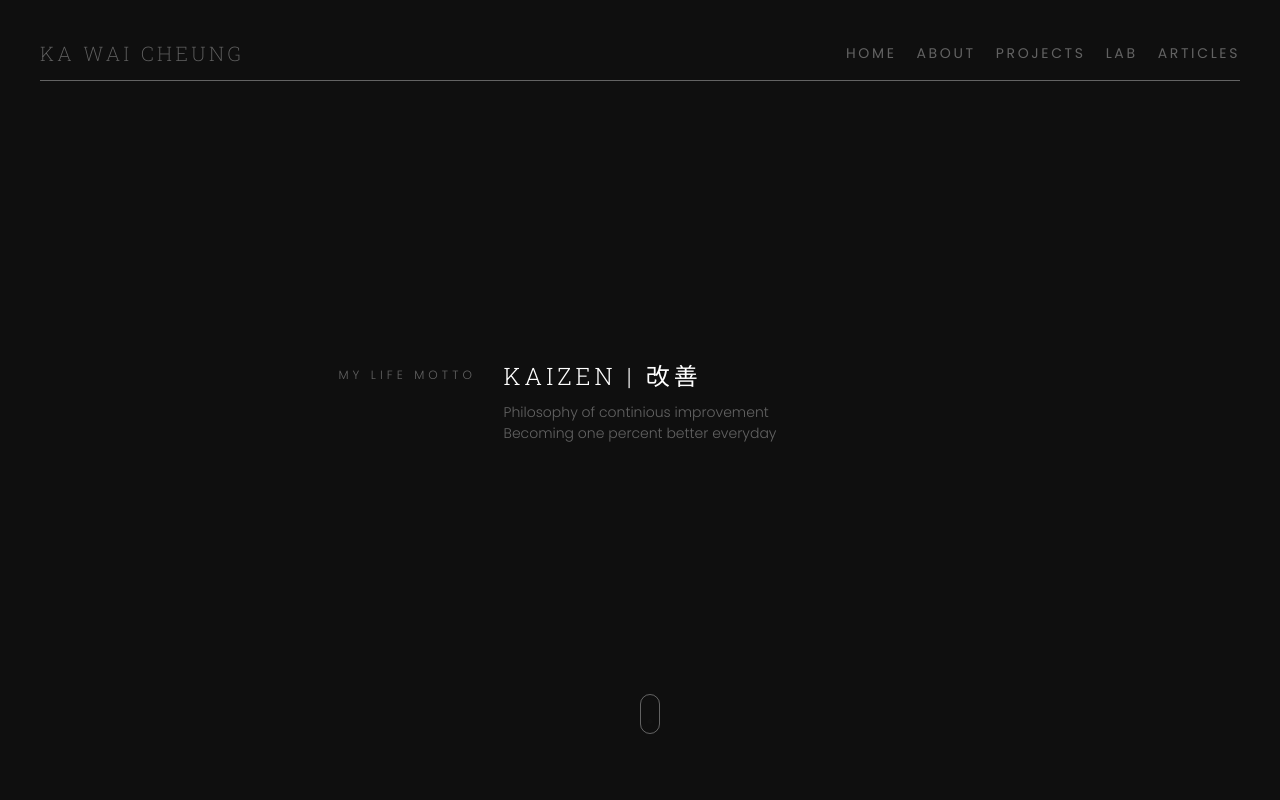
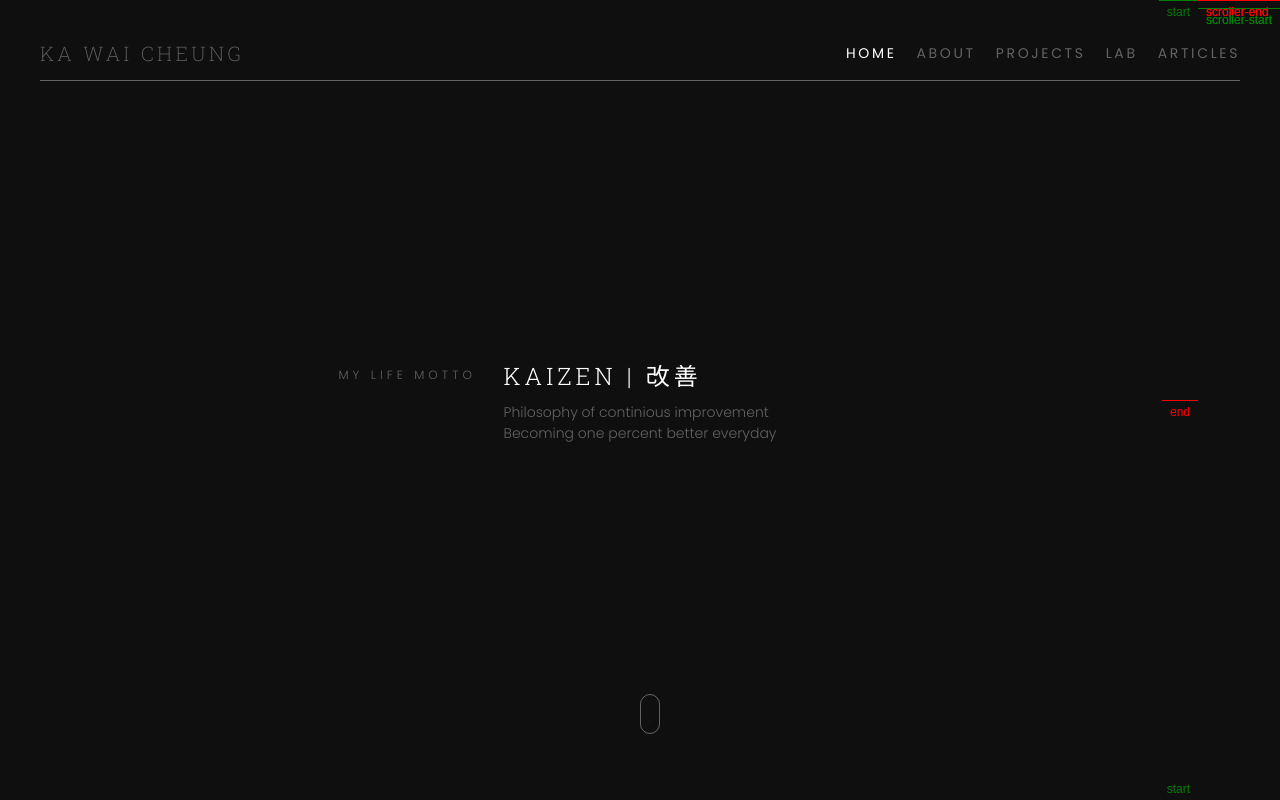
Before and after one commit to Cheung-KaWai/cheungkawai, a React (Vite) app: page / in a window 1280 px wide. Built offline with nearby package versions, Linux system fonts and the light colour scheme.

Commit message:
Add highlight functionality navbar

```diff
--- a/src/components/About/About.jsx
+++ b/src/components/About/About.jsx
@@ -2,5 +2,5 @@ import React from "react";
 import { WrapperSection } from "../Layout/WrapperSection";
 
 export const About = () => {
-  return <WrapperSection>About</WrapperSection>;
+  return <WrapperSection className="aboutSection">About</WrapperSection>;
 };
--- a/src/components/Landing/Header.jsx
+++ b/src/components/Landing/Header.jsx
@@ -55,7 +55,7 @@ const Line = styled.span`
 
 const NavigationBar = styled.nav`
   z-index: 1;
-  position: absolute;
+  position: fixed;
   width: 100vw;
   padding: 4rem;
   background-color: ${colors.primary};
--- a/src/components/Layout/WrapperSection.jsx
+++ b/src/components/Layout/WrapperSection.jsx
@@ -2,8 +2,8 @@ import React from "react";
 import styled from "styled-components";
 import { colors } from "../../features/Theme/Theme";
 
-export const WrapperSection = ({ children }) => {
-  return <Wrapper>{children}</Wrapper>;
+export const WrapperSection = ({ children, ...props }) => {
+  return <Wrapper {...props}>{children}</Wrapper>;
 };
 
 const Wrapper = styled.section`
@@ -11,6 +11,6 @@ const Wrapper = styled.section`
   height: 100vh;
   background-color: ${colors.primary};
   padding: 10rem 4rem 4rem 4rem;
+  position: relative;
   scroll-snap-align: start;
-  position: relative;
 `;
--- a/src/features/Navigation/NavItem.jsx
+++ b/src/features/Navigation/NavItem.jsx
@@ -1,15 +1,18 @@
 import React from "react";
 import styled from "styled-components";
 import { useCursorStore } from "../../store/cursorStore";
+import { useNavigationStore } from "../../store/navigationStore";
 import { colors, fonts } from "../Theme/Theme";
 
-export const NavItem = ({ children }) => {
+export const NavItem = ({ children, link }) => {
   const updateCursor = useCursorStore((store) => store.update);
+  const highlight = useNavigationStore((store) => store[link]);
 
   return (
     <NavItemStyled
       onMouseEnter={() => updateCursor("expand", true)}
       onMouseLeave={() => updateCursor("expand", false)}
+      highlight={highlight}
     >
       {children}
     </NavItemStyled>
@@ -18,7 +21,7 @@ export const NavItem = ({ children }) => {
 
 export const NavItemStyled = styled.a`
   text-decoration: none;
-  color: ${colors.primaryFont};
+  color: ${(props) => (props.highlight ? "#fff" : colors.primaryFont)};
   font-size: 1.4rem;
   font-family: ${fonts.primary};
   text-transform: uppercase;
--- a/src/features/Navigation/Navigation.jsx
+++ b/src/features/Navigation/Navigation.jsx
@@ -9,11 +9,11 @@ export const Navigation = () => {
       width="fit-content"
       gap="2rem"
     >
-      <NavItem>home </NavItem>
-      <NavItem>about </NavItem>
-      <NavItem>projects </NavItem>
-      <NavItem>lab </NavItem>
-      <NavItem>articles</NavItem>
+      <NavItem link="home">home </NavItem>
+      <NavItem link="about">about </NavItem>
+      <NavItem link="projects">projects </NavItem>
+      <NavItem link="lab">lab </NavItem>
+      <NavItem link="articles"> articles</NavItem>
     </Flex>
   );
 };
--- a/src/pages/Home/Home.jsx
+++ b/src/pages/Home/Home.jsx
@@ -1,20 +1,62 @@
-import React from "react";
+import gsap from "gsap";
+import ScrollTrigger from "gsap/ScrollTrigger";
+import React, { useEffect, useLayoutEffect, useRef } from "react";
 import styled from "styled-components";
 import { About } from "../../components/About/About";
 import { Header } from "../../components/Landing/Header";
 import { Landing } from "../../components/Landing/Landing";
+import { useNavigationStore } from "../../store/navigationStore";
 
 export const Home = () => {
+  gsap.registerPlugin(ScrollTrigger);
+  const container = useRef();
+
+  const updateNavigation = useNavigationStore((store) => store.update);
+  console.log("rerender");
+
+  useLayoutEffect(() => {
+    const ctx = gsap.context(() => {
+      ScrollTrigger.create({
+        scroller: container.current,
+        trigger: ".heroSection",
+        start: "top 1O%",
+        end: "center",
+        onEnter: () => updateNavigation("home", true),
+        onEnterBack: () => updateNavigation("home", true),
+        onLeave: () => updateNavigation("home", false),
+        onLeaveBack: () => updateNavigation("home", false),
+        markers: { startColor: "green", endColor: "red", fontSize: "12px" },
+      });
+
+      ScrollTrigger.create({
+        scroller: container.current,
+        trigger: ".aboutSection",
+        start: "top 1O%",
+        end: "center",
+        onEnter: () => updateNavigation("about", true),
+        onEnterBack: () => updateNavigation("about", true),
+        onLeave: () => updateNavigation("about", false),
+        onLeaveBack: () => updateNavigation("about", false),
+        markers: { startColor: "green", endColor: "red", fontSize: "12px" },
+      });
+    }, container);
+
+    return () => ctx.revert();
+  }, []);
+
   return (
-    <Conatiner>
+    <Container
+      className="container"
+      ref={container}
+    >
       <Header />
       <Landing />
       <About />
-    </Conatiner>
+    </Container>
   );
 };
 
-const Conatiner = styled.div`
+const Container = styled.div`
   overflow: scroll;
   height: 100vh;
   scroll-snap-points-y: repeat(100vh);
--- /dev/null
+++ b/src/store/navigationStore.js
@@ -0,0 +1,7 @@
+import { create } from "zustand";
+
+export const useNavigationStore = create((set)=>({
+  home: true,
+  about: false,
+  update: (name, value) => set({ [name]: value })
+}))
```
Also changed, not shown: src/components/Landing/Hero.jsx (+0 -12 lines).
